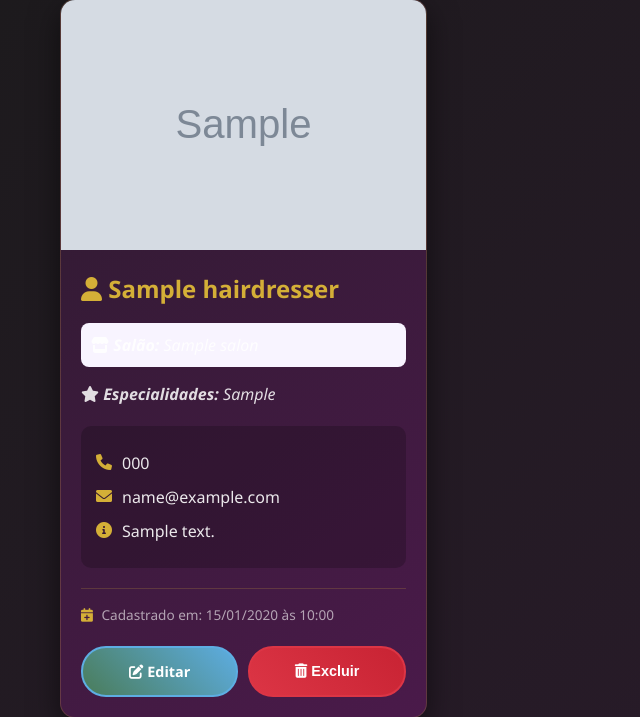
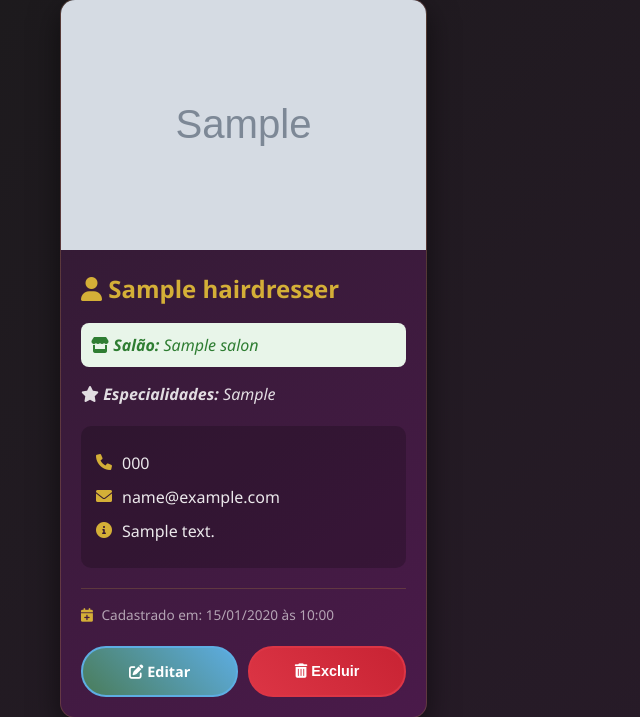
Before and after one commit to viviansilvaaa/projeto-vi-beauty, a Flask app: page /list_hairdressers in a window 1280 px wide. Shown: the part 379-1096 px from the top of the page, without its empty margins (0-640 px from the left). Run offline with Flask 3, Linux system fonts and the light colour scheme; a user stored in the database is signed in; tables that the repository leaves empty hold one stand-in row (values such as "Sample post"); grey boxes marked "Sample" are stand-in pictures.

Commit message:
Corrigindo bug na visualização do nome do salão na pagina de cabelereiros

```diff
--- a/src/templates/list_hairdressers.html
+++ b/src/templates/list_hairdressers.html
@@ -36,7 +36,7 @@
                             <i class="fas fa-user"></i> {{ hairdresser.name }}
                         </h3>
 
-                        <p class="salon-description" style="background-color: #f8f4ff; padding: 10px; border-radius: 8px; margin-bottom: 15px;">
+                        <p class="salon-description" style="background-color: #e8f5e9; padding: 10px; border-radius: 8px; margin-bottom: 15px; color: #2e7d32;">
                             <i class="fas fa-store"></i> <strong>Salão:</strong> {{ hairdresser.salon_name }}
                         </p>
 
```
